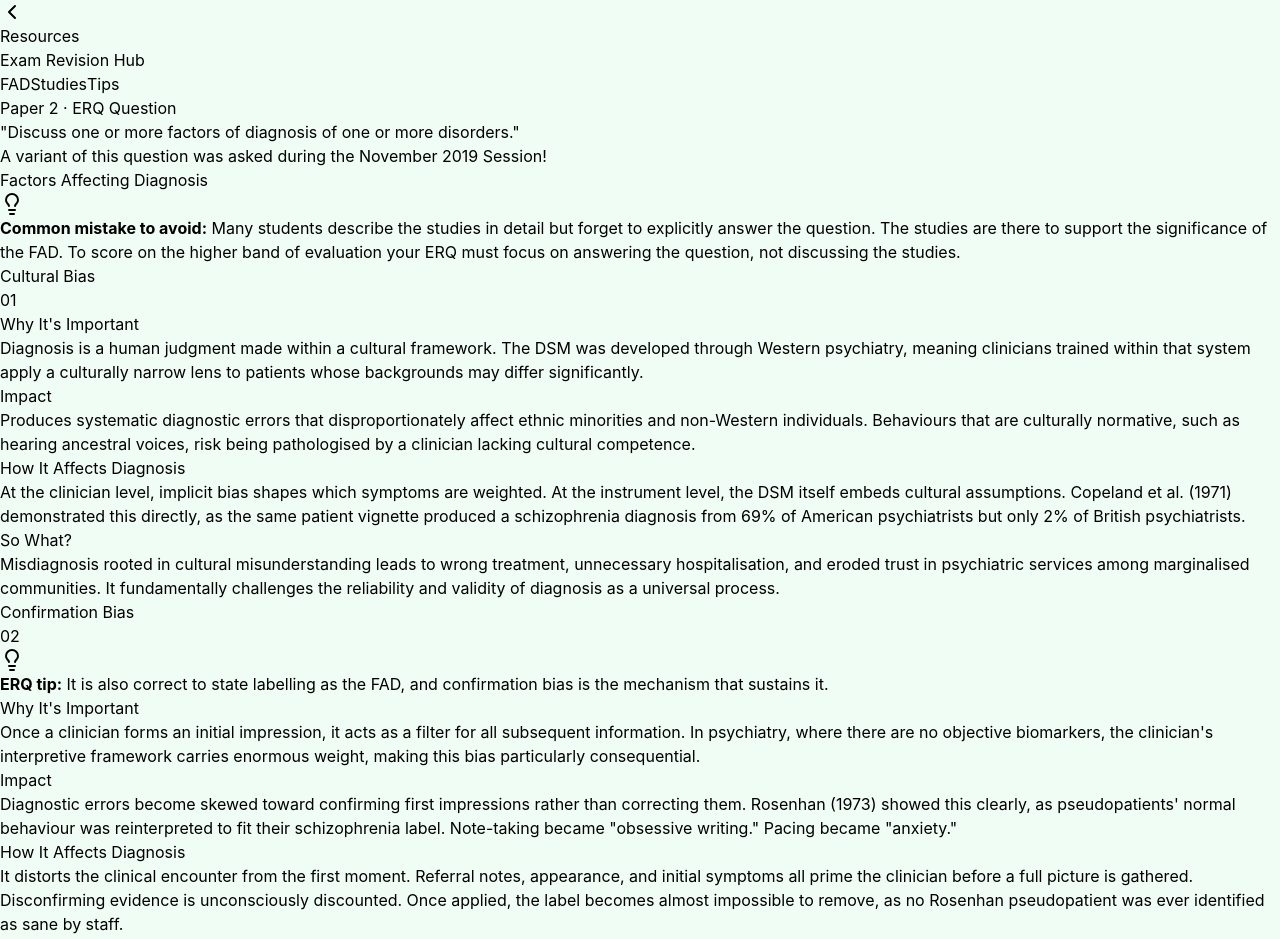
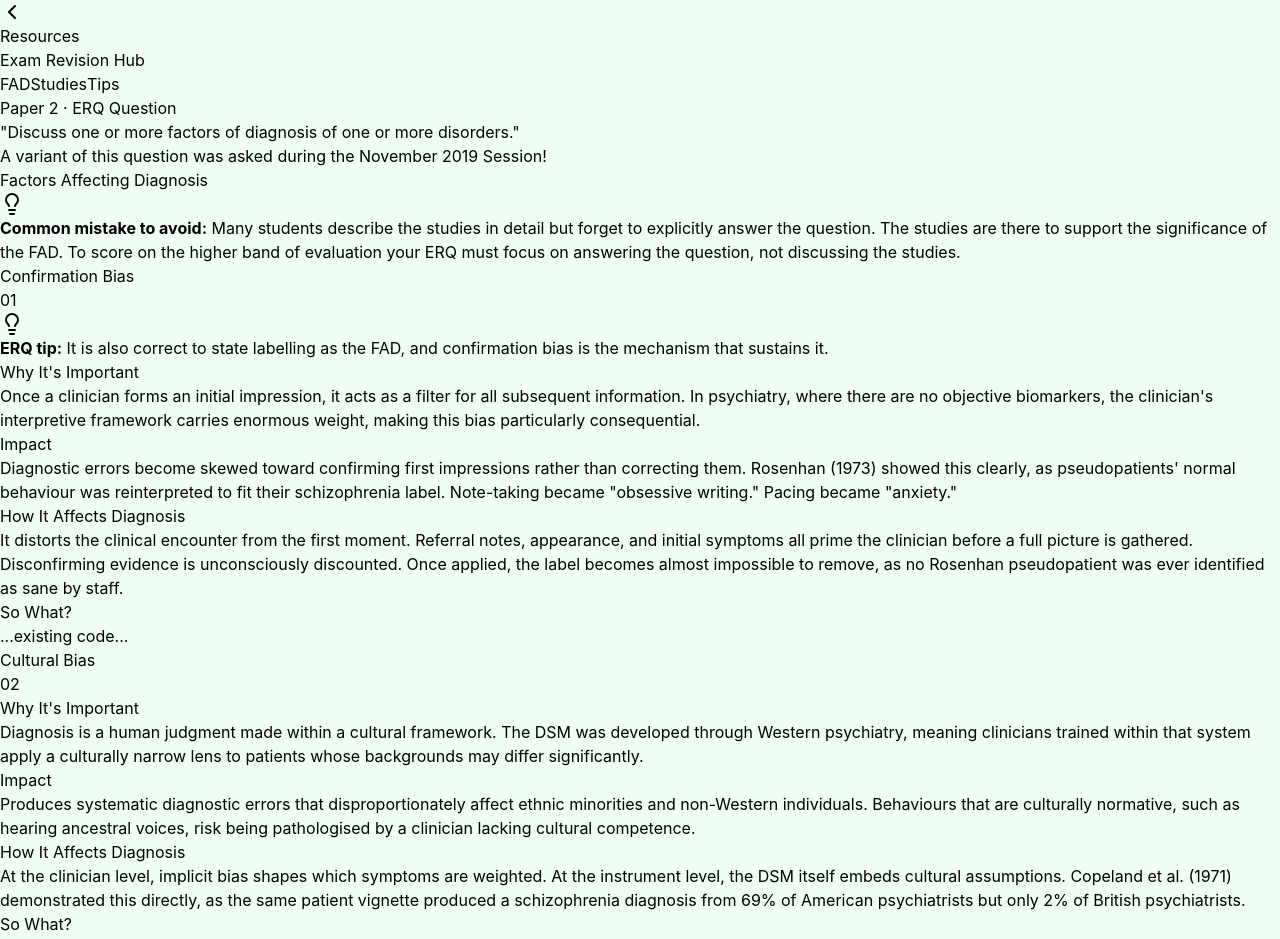
Before and after one commit to advayc/psychproj, a React (Vite) app: page /learn in a window 1280 px wide. Shown: the top 939 px of the page. Built offline with nearby package versions, Linux system fonts and the light colour scheme; the HTML template or start-up script is replaced by a standard one.

Commit message:
fix: deterministic topics by round; add Rosenhan tip bubble and tips links in learn/studies pages

```diff
--- a/src/pages/Learn.jsx
+++ b/src/pages/Learn.jsx
@@ -219,6 +219,17 @@ export default function Learn() {
                   <div className="mt-5">
                     <div className="text-[#7C3AED] text-xs font-semibold uppercase tracking-[2px] mb-2">Application</div>
                     <p className="text-gray-700 text-sm leading-relaxed">{s.application}</p>
+                    {/* Tip bubble for Rosenhan study */}
+                    {s.name === "Rosenhan et al." && (
+                      <div className="bg-purple-50 border border-[#7C3AED] rounded-xl p-4 mt-3 flex gap-3 items-start">
+                        <div className="flex-shrink-0 w-7 h-7 flex items-center justify-center mt-0.5">
+                          <Lightbulb className="w-5 h-5 text-[#7C3AED] stroke-[1.8]" />
+                        </div>
+                        <div className="text-black text-[13px] leading-relaxed">
+                          <strong className="text-black font-semibold">Note:</strong> This study and/or the followup can be used in answering an ERQ question regarding confirmation bias or the paper 2 question we have selected! While discussing both demonstrates fundamental understanding of the study, your ERQ should still remain focused on the prescribed question. See our <a href="/learn#tips" className="text-[#7C3AED] underline underline-offset-2 hover:text-purple-800 transition-colors">tips</a> for more information!
+                        </div>
+                      </div>
+                    )}
                   </div>
                 )}
               </div>
@@ -266,63 +277,13 @@ export default function Learn() {
               </div>
             </div>
 
-            {/* FAD Card 1: Cultural Bias */}
+            {/* FAD Card 1: Confirmation Bias */}
             <div className="bg-white rounded-2xl p-6 mb-4 border border-green-200">
-              <div className="flex items-center justify-between mb-5">
-                <h3 className="text-black text-xl font-bold leading-tight">
-                  Cultural Bias
-                </h3>
-                <div className="text-[#7C3AED] text-[22px] font-bold">01</div>
-              </div>
-
-              <div className="mb-4">
-                <div className="text-[#7C3AED] text-[10px] font-semibold uppercase tracking-[2px] mb-2">
-                  Why It's Important
-                </div>
-                <div className="text-gray-700 text-sm leading-relaxed">
-                  Diagnosis is a human judgment made within a cultural framework. The DSM was developed through Western psychiatry, meaning clinicians trained within that system apply a culturally narrow lens to patients whose backgrounds may differ significantly.
-                </div>
-              </div>
-
-              <div className="h-px bg-green-200 my-4"></div>
-
-              <div className="mb-4">
-                <div className="text-[#7C3AED] text-[10px] font-semibold uppercase tracking-[2px] mb-2">
-                  Impact
-                </div>
-                <div className="text-gray-700 text-sm leading-relaxed">
-                  Produces systematic diagnostic errors that disproportionately affect ethnic minorities and non-Western individuals. Behaviours that are culturally normative, such as hearing ancestral voices, risk being pathologised by a clinician lacking cultural competence.
-                </div>
-              </div>
-
-              <div className="h-px bg-green-200 my-4"></div>
-
-              <div className="mb-4">
-                <div className="text-[#7C3AED] text-[10px] font-semibold uppercase tracking-[2px] mb-2">
-                  How It Affects Diagnosis
-                </div>
-                <div className="text-gray-700 text-sm leading-relaxed">
-                  At the clinician level, implicit bias shapes which symptoms are weighted. At the instrument level, the DSM itself embeds cultural assumptions. Copeland et al. (1971) demonstrated this directly, as the same patient vignette produced a schizophrenia diagnosis from 69% of American psychiatrists but only 2% of British psychiatrists.
-                </div>
-              </div>
-
-              <div className="bg-green-100 rounded-xl p-4 mt-4 border border-green-200">
-                <div className="text-[#7C3AED] text-[10px] font-semibold uppercase tracking-[2px] mb-2">
-                  So What?
-                </div>
-                <div className="text-black text-[13.5px] leading-relaxed">
-                  Misdiagnosis rooted in cultural misunderstanding leads to wrong treatment, unnecessary hospitalisation, and eroded trust in psychiatric services among marginalised communities. It fundamentally challenges the reliability and validity of diagnosis as a universal process.
-                </div>
-              </div>
-            </div>
-
-            {/* FAD Card 2: Confirmation Bias */}
-            <div className="bg-white rounded-2xl p-6 border border-green-200">
               <div className="flex items-center justify-between mb-5">
                 <h3 className="text-black text-xl font-bold leading-tight">
                   Confirmation Bias
                 </h3>
-                <div className="text-[#7C3AED] text-[22px] font-bold">02</div>
+                <div className="text-[#7C3AED] text-[22px] font-bold">01</div>
               </div>
 
               {/* Nested Tip */}
@@ -371,16 +332,66 @@ export default function Learn() {
                   So What?
                 </div>
                 <div className="text-black text-[13.5px] leading-relaxed">
-                  Diagnosis becomes as much a reflection of the clinician's cognitive tendencies as the patient's actual condition. It undermines reliability, raises ethical concerns about whether patient disagreement is genuinely heard, and connects both studies. Rosenhan demonstrates it in practice, while Copeland shows it operating at a cultural and institutional scale.
+                  ...existing code...
                 </div>
               </div>
             </div>
+
+            {/* FAD Card 2: Cultural Bias */}
+            <div className="bg-white rounded-2xl p-6 border border-green-200">
+              <div className="flex items-center justify-between mb-5">
+                <h3 className="text-black text-xl font-bold leading-tight">
+                  Cultural Bias
+                </h3>
+                <div className="text-[#7C3AED] text-[22px] font-bold">02</div>
+              </div>
+
+              <div className="mb-4">
+                <div className="text-[#7C3AED] text-[10px] font-semibold uppercase tracking-[2px] mb-2">
+                  Why It's Important
+                </div>
+                <div className="text-gray-700 text-sm leading-relaxed">
+                  Diagnosis is a human judgment made within a cultural framework. The DSM was developed through Western psychiatry, meaning clinicians trained within that system apply a culturally narrow lens to patients whose backgrounds may differ significantly.
+                </div>
+              </div>
+
+              <div className="h-px bg-green-200 my-4"></div>
+
+              <div className="mb-4">
+                <div className="text-[#7C3AED] text-[10px] font-semibold uppercase tracking-[2px] mb-2">
+                  Impact
+                </div>
+                <div className="text-gray-700 text-sm leading-relaxed">
+                  Produces systematic diagnostic errors that disproportionately affect ethnic minorities and non-Western individuals. Behaviours that are culturally normative, such as hearing ancestral voices, risk being pathologised by a clinician lacking cultural competence.
+                </div>
+              </div>
+
+              <div className="h-px bg-green-200 my-4"></div>
+
+              <div className="mb-4">
+                <div className="text-[#7C3AED] text-[10px] font-semibold uppercase tracking-[2px] mb-2">
+                  How It Affects Diagnosis
+                </div>
+                <div className="text-gray-700 text-sm leading-relaxed">
+                  At the clinician level, implicit bias shapes which symptoms are weighted. At the instrument level, the DSM itself embeds cultural assumptions. Copeland et al. (1971) demonstrated this directly, as the same patient vignette produced a schizophrenia diagnosis from 69% of American psychiatrists but only 2% of British psychiatrists.
+                </div>
+              </div>
+
+              <div className="bg-green-100 rounded-xl p-4 mt-4 border border-green-200">
+                <div className="text-[#7C3AED] text-[10px] font-semibold uppercase tracking-[2px] mb-2">
+                  So What?
+                </div>
+                <div className="text-black text-[13.5px] leading-relaxed">
+                  Misdiagnosis rooted in cultural misunderstanding leads to wrong treatment, unnecessary hospitalisation, and eroded trust in psychiatric services among marginalised communities. It fundamentally challenges the reliability and validity of diagnosis as a universal process.
+                </div>
+              </div>
+              </div>
           </div>
         )}
 
         {/* Tips Content */}
         {activeTab === "tips" && (
-          <div className="space-y-6">
+          <div className="space-y-6" id="tips">
             {TIPS.map((tip, i) => (
               <div
                 key={i}
--- a/src/pages/studies.jsx
+++ b/src/pages/studies.jsx
@@ -77,7 +77,7 @@ const TREATMENTS = [
   },
 ];
 
-const TIPS = [
+  const TIPS = [
   {
     title: "Always Look Back on the Command Term",
     desc: "Remember to look back on the command term and the question the paper is asking. Ensure that your analysis is answering the SIGNIFICANCE of the FADs—Why is it important? What is their impact? How do they impact diagnosis? So what?",
@@ -94,7 +94,40 @@ const TIPS = [
     title: "Avoid 'Proven' Language",
     desc: "Nothing is ever proven in psychology, avoid using this terminology especially after synthesis/evaluation of the studies. We recommend alternative terms 'This suggests' or 'This supports…'",
   },
-];
+  ];
+
+  const STUDIES = [
+    {
+      name: "Rosenhan et al.",
+      year: "1973",
+      aim: "Test if psychiatrists can distinguish between sane and insane individuals and examine validity of psychiatric diagnosis.",
+      method:
+        "Field experiment with covert participant observation. 8 mentally healthy 'pseudopatients' sought admission to 12 US hospitals.",
+      procedure:
+        "Pseudopatients claimed to hear voices saying 'empty,' 'hollow,' 'thud.' After admission, behaved completely normally.",
+      results:
+        "7 diagnosed with schizophrenia, 1 with manic depression. Stayed 7–52 days (avg. 19). All discharged with 'schizophrenia in remission.' Normal behaviors like note-taking were interpreted as symptoms.",
+      conclusion:
+        "Clinicians could not reliably distinguish sane from insane. Diagnostic labels strongly influenced staff interpretation of behavior. Psychiatric diagnosis at the time lacked validity.",
+      application:
+        "Led to improved diagnostic criteria (DSM-III), structured interviews, and increased awareness of labeling and stigma.",
+    },
+    {
+      name: "Copeland et al.",
+      year: "1971",
+      aim: "Investigate if psychiatrists from US vs UK diagnose the same patient differently for schizophrenia.",
+      method:
+        "Quasi-experimental design using standardized clinical case descriptions shown to psychiatrists in both countries.",
+      procedure:
+        "The researchers created descriptions of psychiatric patients through videotaped interviews. These tapes showed patients presenting clinical symptoms relevant to psychiatric diagnoses. 134 trained psychiatrists from the USA and 194 from the UK were shown the same videos, and were asked to give a diagnosis.",
+      results:
+        "69% of US psychiatrists diagnosed schizophrenia, while only 2% of UK psychiatrists did for identical patient presentations. British clinicians often diagnosed mood disorders instead.",
+      conclusion:
+        "Diagnosis is influenced by cultural and professional context. Psychiatric diagnosis is not purely objective—identical symptoms can be interpreted differently depending on training and country.",
+      application:
+        "Clinicians need awareness of cultural differences. Diagnostic tools (DSM/ICD) must be applied carefully considering patient's cultural background.",
+    },
+  ];
 
 export default function studies() {
   const [mode, setMode] = useState("learn");
@@ -264,6 +297,21 @@ export default function studies() {
                 <p className="text-gray-700 text-sm"><strong>Aim:</strong> {s.aim}</p>
                 <p className="text-gray-700 text-sm mt-2"><strong>Method:</strong> {s.method}</p>
                 <p className="text-gray-700 text-sm mt-2"><strong>Results / Conclusion:</strong> {s.results || s.conclusion}</p>
+                {s.application && (
+                  <div className="mt-3">
+                    <p className="text-gray-700 text-sm">{s.application}</p>
+                    {s.name === "Rosenhan et al." && (
+                      <div className="bg-purple-50 border border-[#7C3AED] rounded-xl p-3 mt-3 flex gap-3 items-start">
+                        <div className="flex-shrink-0 w-7 h-7 flex items-center justify-center mt-0.5">
+                          <Lightbulb className="w-5 h-5 text-[#7C3AED] stroke-[1.8]" />
+                        </div>
+                        <div className="text-black text-[13px] leading-relaxed">
+                          <strong className="text-black font-semibold">Note:</strong> This study and/or the followup can be used in answering an ERQ question regarding confirmation bias or the paper 2 question we have selected! While discussing both demonstrates fundamental understanding of the study, your ERQ should still remain focused on the prescribed question. See our <Link to="/learn#tips" className="text-[#7C3AED] underline underline-offset-2 hover:text-purple-800 transition-colors">tips</Link> for more information!
+                        </div>
+                      </div>
+                    )}
+                  </div>
+                )}
               </div>
             ))}
           </div>
```
Also changed, not shown: api/activity/admin.js (+4 -3 lines).
